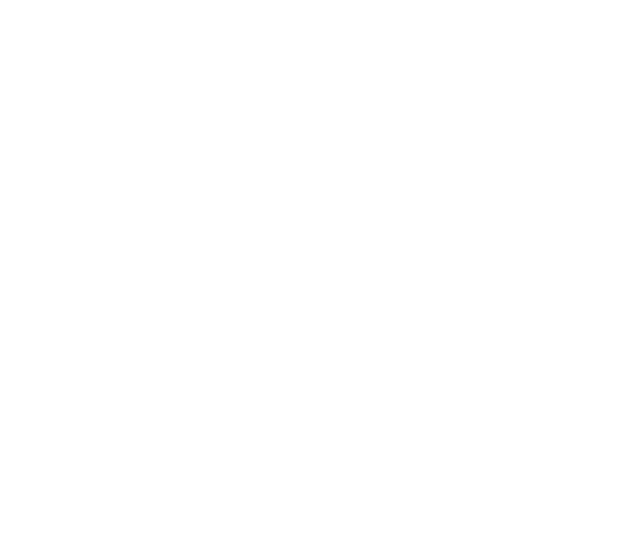
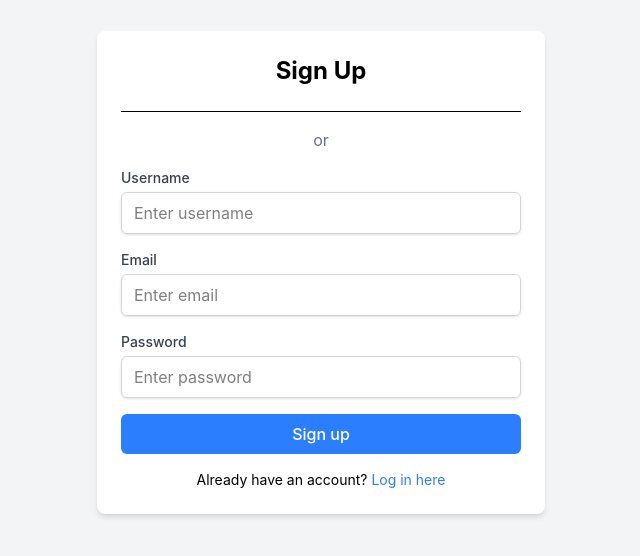
Before and after one commit to RichardRiveraRoman/ai-project, a React (Vite) app: page /signup in a window 1280 px wide. Before the commit this address had no page. Shown: the part 128-684 px from the top of the page, without its empty margins (319-959 px from the left). Built offline with nearby package versions, Linux system fonts and the light colour scheme.

Commit message:
fix signup bug

```diff
--- a/src/App.tsx
+++ b/src/App.tsx
@@ -1,6 +1,7 @@
 import './App.css';
 import LoginPage from './components/login';
 import Dashboard from './components/Chat'
+import SignupPage from './components/signup';
 // import Chat from './components/Chat';
 import { BrowserRouter as Router, Routes, Route } from 'react-router-dom';
 
@@ -10,6 +11,7 @@
     <Router>
       <Routes>
         <Route path="/" element={<LoginPage/>}/>
+        <Route path="/signup" element={<SignupPage/>}/>
         <Route path="/dashboard" element={<Dashboard/>}/>
       </Routes>
     </Router>
--- a/src/components/signup.tsx
+++ b/src/components/signup.tsx
@@ -1,7 +1,6 @@
 // import { Container } from 'postcss';
 import React, { useState, FormEvent } from 'react';
 import { Link, useNavigate } from 'react-router-dom';
-import 'tailwindcss/tailwind.css';
 
 const Signup: React.FC = () => {
   //create state for form inputs
```
